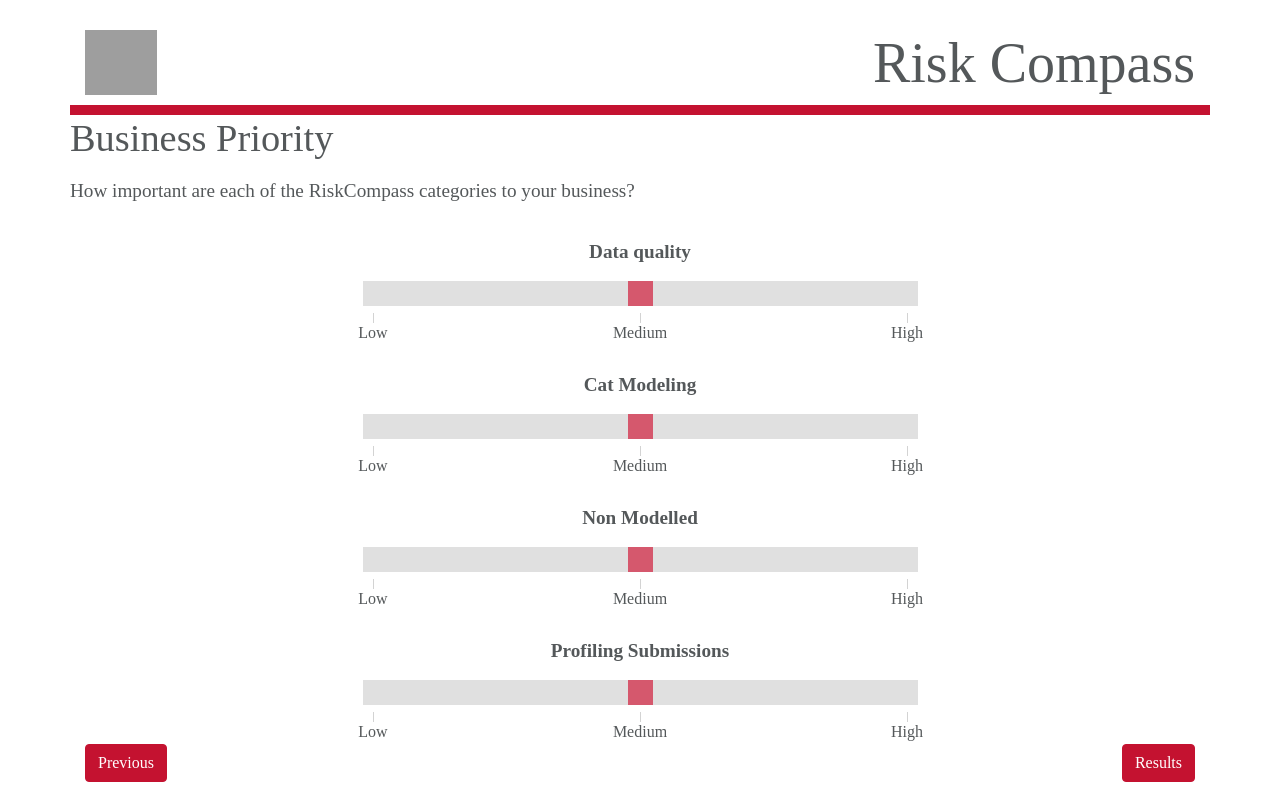
After one commit to anishpatelwork/RiskCompass, a Django app: template compass/templates/businessPriority.html in a window 1280 px wide. The commit adds this page. Run offline with Django 3.2, Linux system fonts and the light colour scheme; the template is opened without the code that fills it: values that come from a table or form of the project are taken from there, others are empty; parts of the project's set-up code (start-up, migrations or seed data) failed here and were passed over; some libraries are stand-ins or nearby versions; grey boxes are pictures that could not be loaded.

Commit message:
Added business priority page, added the Business Priority model. Answer rating is now low to high. Fixed Ipad text area bug.

```diff
--- a/compass/forms.py
+++ b/compass/forms.py
@@ -1,5 +1,5 @@
 from django import forms
-from .models import UserDetails, Question_choice, Answer, Question
+from .models import UserDetails, Question_choice, Answer, Business_Priority
 
 class UserDetailForm(forms.ModelForm):
     class Meta:
@@ -45,3 +45,37 @@ class AnswerChoiceForm(forms.ModelForm):
         super(AnswerChoiceForm, self).__init__(*args, **kwargs)
         answers = Answer.objects.filter(question = question_id).order_by('score')
         self.fields["answer"].queryset = answers
+
+
+class BusinessPriorityForm(forms.ModelForm):
+    data_quality = forms.IntegerField(widget=forms.NumberInput(attrs={'type':'range', 'value': '1', 'min': '1', 'max': '3'}), required=True)
+    cat_modeling = forms.IntegerField(widget=forms.NumberInput(attrs={'type':'range', 'value': '1', 'min': '1', 'max': '3'}), required=True)
+    non_modelled = forms.IntegerField(widget=forms.NumberInput(attrs={'type':'range', 'value': '1', 'min': '1', 'max': '3'}), required=True)
+    profiling_submissions = forms.IntegerField(widget=forms.NumberInput(attrs={'type':'range', 'value': '1', 'min': '1', 'max': '3'}), required=True)
+
+    class Meta:
+        model = Business_Priority
+        fields = ('data_quality', 'cat_modeling', 'non_modelled', 'profiling_submissions')
+
+    def __init__(self, *args, **kwargs):
+        super(BusinessPriorityForm, self).__init__(*args, **kwargs)
+        self.fields['data_quality'].widget.attrs = {
+            'class': 'slider',
+            'min': 1,
+            'max': 3,
+            'value': 2}
+        self.fields['cat_modeling'].widget.attrs = {
+            'class': 'slider',
+            'min': 1,
+            'max': 3,
+            'value': 2}
+        self.fields['non_modelled'].widget.attrs = {
+            'class': 'slider',
+            'min': 1,
+            'max': 3,
+            'value': 2}
+        self.fields['profiling_submissions'].widget.attrs = {
+            'class': 'slider',
+            'min': 1,
+            'max': 3,
+            'value': 2}
--- a/compass/models.py
+++ b/compass/models.py
@@ -86,3 +86,18 @@ class Question_choice(models.Model):
 
     def __str__(self):
         return ("Question: %s \n Answer score: %s \n Comment: %s" % (self.question.description, self.answer.score, self.comment))
+
+
+class Business_Priority(models.Model):
+    data_quality = models.CharField(max_length=50)
+    cat_modeling = models.CharField(max_length=50)
+    non_modelled = models.CharField(max_length=50)
+    profiling_submissions = models.CharField(max_length=50)
+    results = models.OneToOneField(Results, related_name='business_priority', on_delete=models.CASCADE)
+
+    class Meta:
+        verbose_name_plural = "Business Priorities"
+
+    def __str__(self):
+        return ("Data Quality: %s \n Cat Modeling: %s \n Non Modelled: %s \n Profile Submissions: %s" %
+                (self.data_quality, self.cat_modeling, self.non_modelled, self.profiling_submissions))
--- a/compass/static/site.css
+++ b/compass/static/site.css
@@ -29,6 +29,7 @@ h2 {
     font-size: 1em;
     background-color: rgb(255,255,255);
     text-align: center;
+    padding-top:5px;
 
 }
 .btn-primary{
@@ -64,6 +65,89 @@ label {
 }
 
 
+* {
+  box-sizing: border-box;
+}
+
+#Sliders {
+    -webkit-tap-highlight-color: transparent;
+    width:50% !important;
+    display:inline-block;
+}
+.slider {
+  -webkit-appearance: none;
+  appearance: none;
+  width: 100%;
+  height: 25px;
+  background: #D3D3D3;
+  outline: none;
+  opacity: 0.7;
+  -webkit-transition: .2s;
+  transition: opacity .2s;
+}
+
+.slider:hover {
+  opacity: 1;
+}
+
+.slider::-webkit-slider-thumb {
+  -webkit-appearance: none;
+  appearance: none;
+  width: 25px;
+  height: 25px;
+  background: rgb(196,18,48);
+  cursor: pointer;
+}
+
+.slider::-moz-range-thumb {
+  width: 25px;
+  height: 25px;
+  background: rgb(196,18,48);
+  cursor: pointer;
+}
+
+.sliderticks {
+  display: flex;
+  justify-content: space-between;
+  padding: 0 10px;
+}
+
+.sliderticks p {
+  position: relative;
+  display: flex;
+  justify-content: center;
+  text-align: center;
+  width: 1px;
+  background: #D3D3D3;
+  height: 10px;
+  line-height: 40px;
+  margin: 0 0 20px 0;
+}
+
+.headers-slider {
+    padding-top:30px;
+    padding-bottom: 10px;
+}
+
+
+textarea{
+  border-color: #cfcfcf;
+  border-width: 1px;
+  border-style: solid;
+  border-radius: 0;
+  -moz-border-radius: 0;
+  -webkit-border-radius: 0;
+  display: inline-block;
+  font-family: 'Raleway', sans-serif;
+  font-size: 15px;
+  height: 150px;
+  line-height: 25px;
+  min-width: 305px;
+  width: 40%;
+  -webkit-appearance: none;
+  vertical-align: top;
+}
+
 .material-icons.md-18 { font-size: 18px; }
 .material-icons.md-24 { font-size: 24px; }
 .material-icons.md-36 { font-size: 36px; }
--- /dev/null
+++ b/compass/templates/businessPriority.html
@@ -0,0 +1,61 @@
+{% extends 'base.html' %}
+{% load custom_filter %}
+{% block content %}
+<div class="row">
+        <div class="col-sm-8">
+
+            <div class="row">
+                <h1>Business Priority</h1>
+            </div>
+            <div class="row" style="height:10px;">
+            </div>
+            <div class="row">
+                <h2>How important are each of the RiskCompass categories to your business?</h2>
+            </div>
+        </div>
+</div>
+<div class="text-center ">
+    <form action="" method="post" name="rating">
+        {% csrf_token %}
+        <div class="range" id="Sliders">
+            <h2 class="headers-slider"><b>Data quality</b></h2>
+            {{ form.data_quality}}
+            <div class="sliderticks">
+                <p>Low</p>
+                <p>Medium</p>
+                <p>High</p>
+            </div>
+            <h2 class="headers-slider"><b>Cat Modeling</b></h2>
+            {{ form.cat_modeling}}
+            <div class="sliderticks">
+                <p>Low</p>
+                <p>Medium</p>
+                <p>High</p>
+            </div>
+            <h2 class="headers-slider"><b>Non Modelled</b></h2>
+            {{ form.non_modelled}}
+            <div class="sliderticks">
+                <p>Low</p>
+                <p>Medium</p>
+                <p>High</p>
+            </div>
+            <h2 class="headers-slider"><b>Profiling Submissions</b></h2>
+            {{ form.profiling_submissions}}
+            <div class="sliderticks">
+                <p>Low</p>
+                <p>Medium</p>
+                <p>High</p>
+            </div>
+        </div>
+
+        <div>
+            {% url 'question' last_question as question_back %}
+            <a href="{{question_back}}">
+                <input type="button" class="btn btn-primary send-button tx-tfm" id="backButton" style="float:left;" value="Previous" />
+            </a>
+
+            <button type="submit" class="btn btn-primary send-button tx-tfm" style="float:right;">Results</button>
+        </div>
+    </form>
+</div>
+{% endblock %}
--- a/riskcompass/urls.py
+++ b/riskcompass/urls.py
@@ -23,5 +23,6 @@ urlpatterns = [
     path('rmb/new', views.new_rmb, name='new_rmb'),
     path('question/<question_id>', views.get_questions, name='question'),
     path('results', views.results, name='results'),
+    path('rating', views.rating, name='rating'),
     path('userdetails', views.userdetails, name='userdetails')
 ]
```
Also changed, not shown: compass/admin.py (+6 -3 lines), compass/templates/question.html (+2 -5 lines), compass/views.py (+43 -11 lines), compass/migrations/0009_business_priority.py (added), compass/migrations/0010_auto_20190424_1440.py (added).
